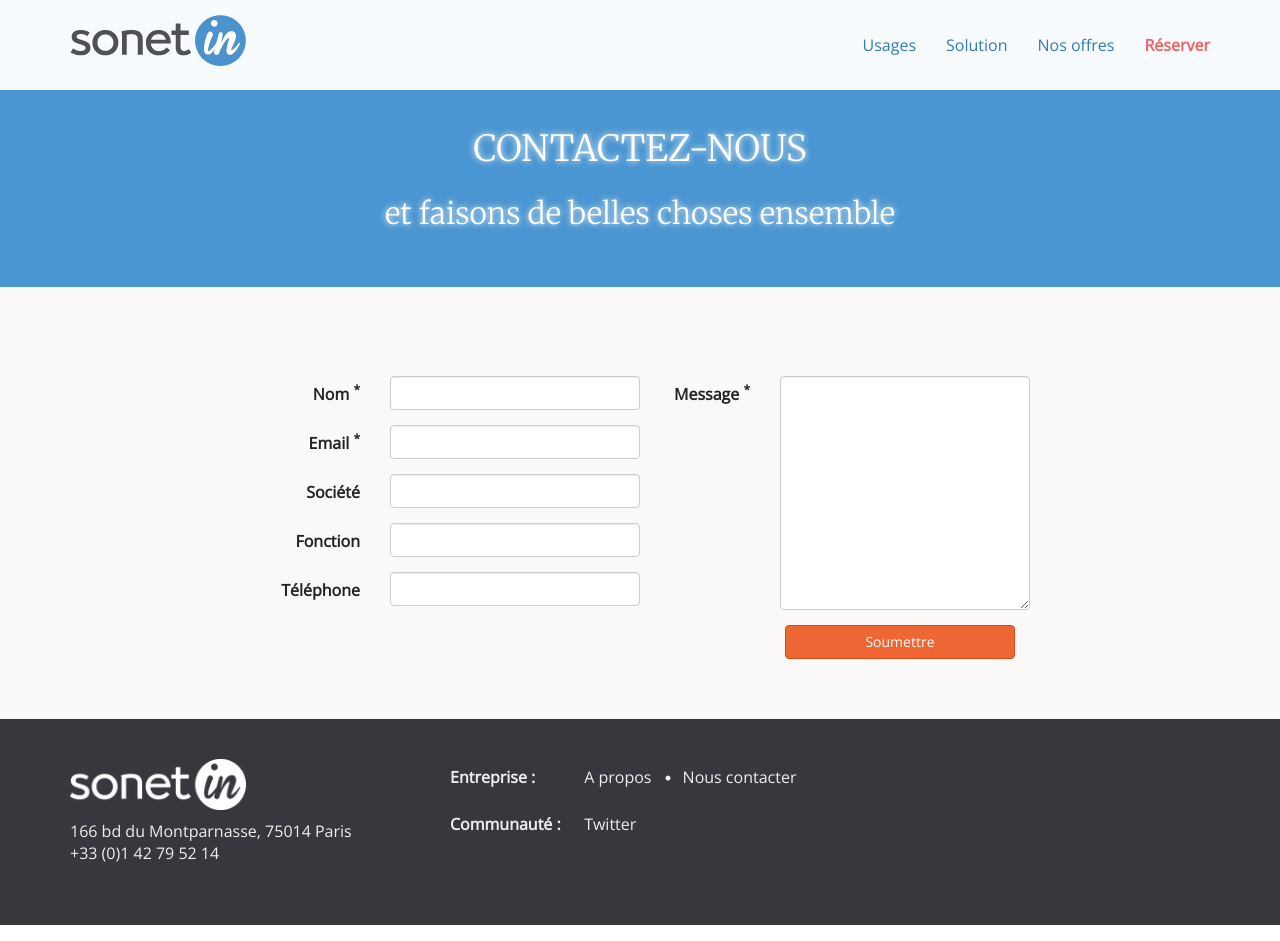
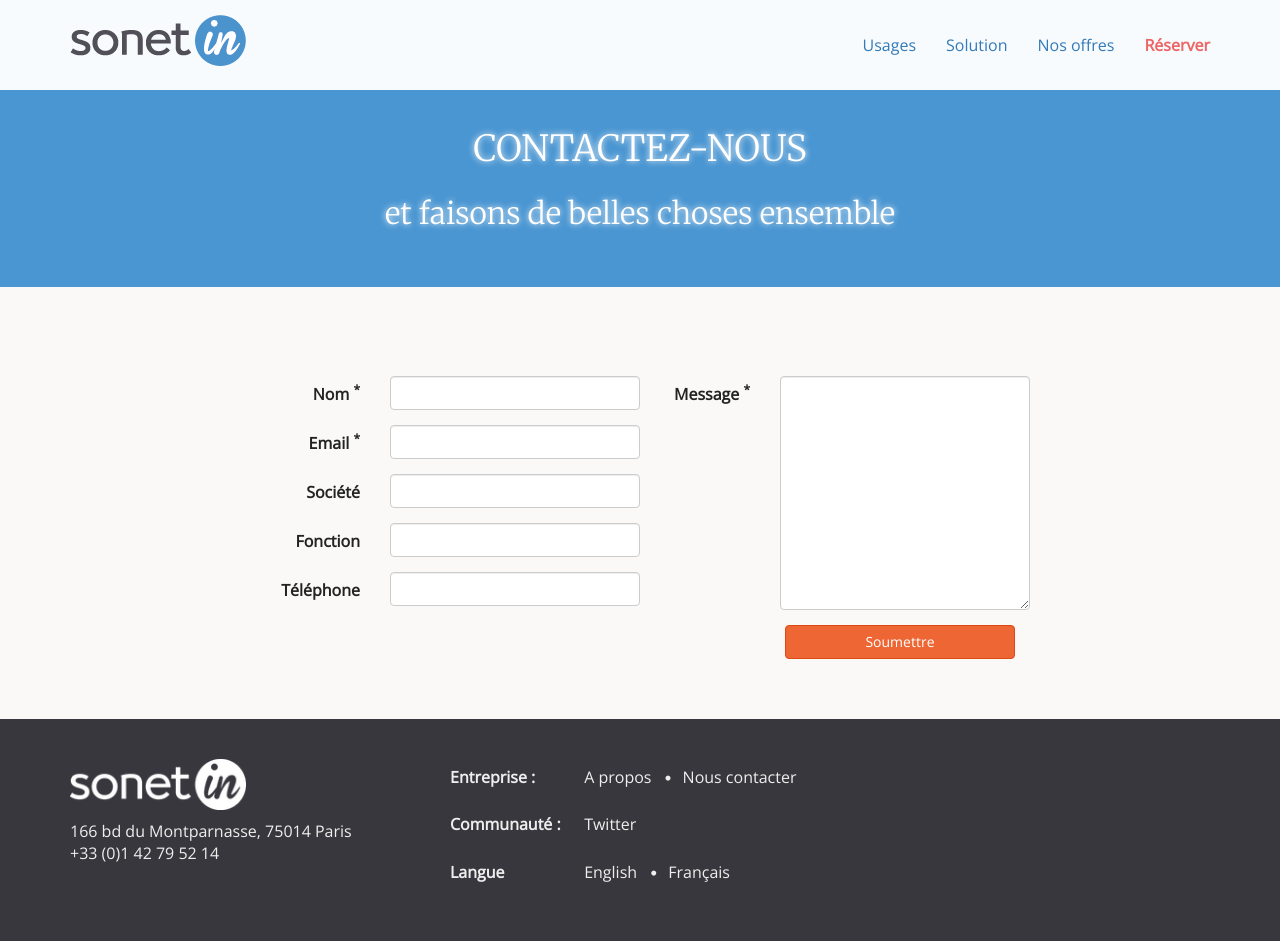
Before and after one commit to sonetin/sonetin.github.io, a Jekyll site: the page built from fr/contact.html, in a window 1280 px wide and 941 px high. Built offline with Jekyll 4.4.1, drawn with Linux system fonts in a browser that asks for light colours; nearby versions of some CDN libraries; Markdown is read by kramdown in place of the engine named in the settings; some of the changed lines change nothing that is shown.

Commit message:
Switch langages

```diff
--- a/_config.yml
+++ b/_config.yml
@@ -50,11 +50,11 @@ footer:
       #  url: http://blog.sonetin.com
       - text: Twitter
         url: http://twitter.com/sonet_in
-    #- langue:
-    #  - text: English
-    #    url: ../en/
-    #  - text: Français
-    #    url: ../fr/
+    - langue:
+      - text: English
+        url: ../en/
+      - text: Français
+        url: ../fr/
 analytics:
   google:
     tracking_id: UA-39068713-1
```
